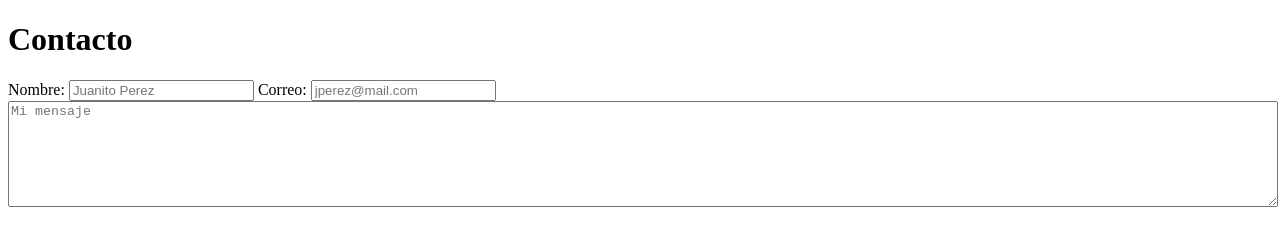
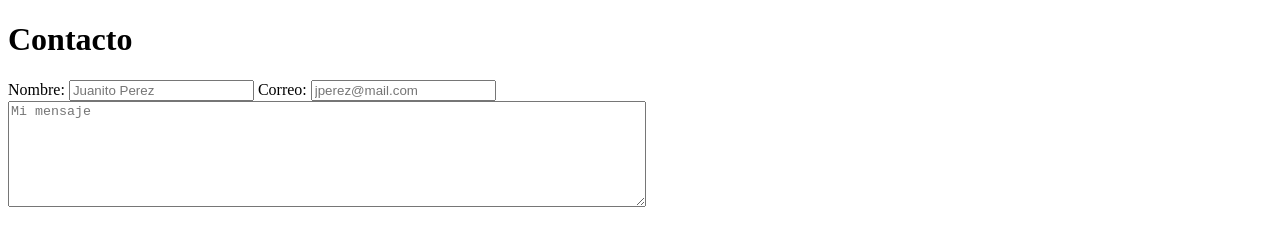
Before and after one commit to Frasiel/grupa1_M2, a plain HTML site: page contacto.html in a window 1280 px wide. Drawn offline with Linux system fonts and the light colour scheme.

Commit message:
Grupal 2 M_2 terminado

```diff
--- a/contacto.html
+++ b/contacto.html
@@ -11,7 +11,8 @@
     <input type="text" id="Nombre" name="Nombre" placeholder="Juanito Perez">
     <label for="correo">Correo:</label>
     <input type="text" id="correo" name="correo" placeholder="jperez@mail.com">
-    <textarea id="input" placeholder="Mi mensaje" onkeyup="countCharacters()" style="width: 100%; height: 100px;"></textarea>
+    <br>
+    <textarea id="input" placeholder="Mi mensaje" onkeyup="countCharacters()" style="width: 50%; height: 100px;"></textarea>
 
 </body>
 </html>
```
